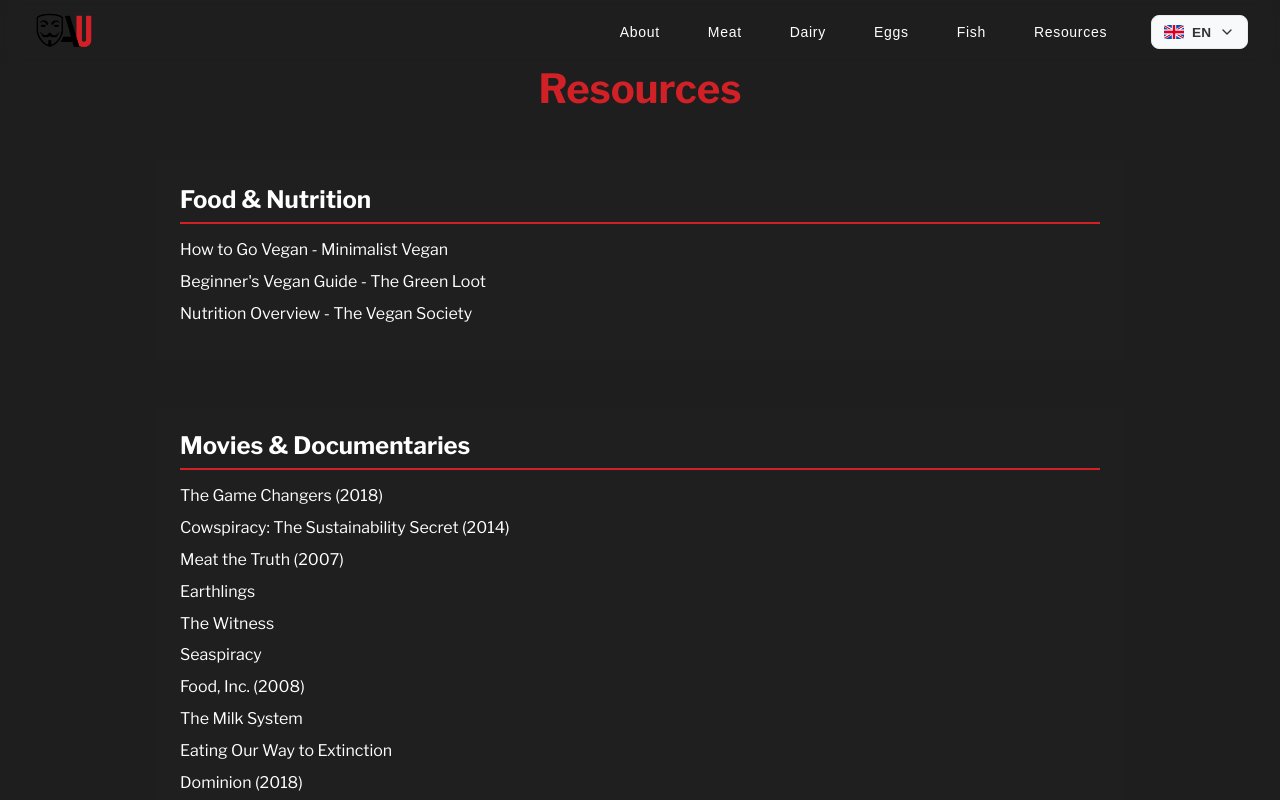
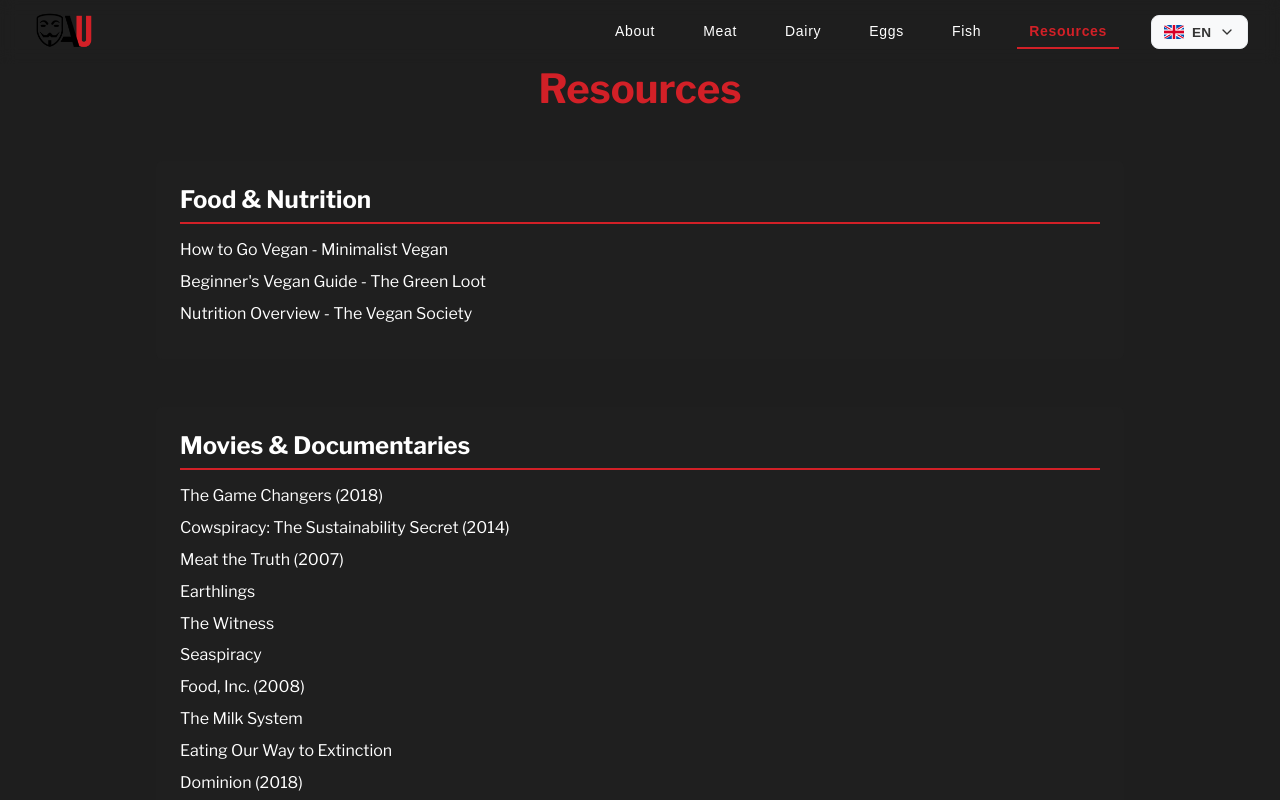
Before and after one commit to Mashha/AU-new, a React (Vite) app: page /resources in a window 1280 px wide. Shown: the top 800 px of the page. Built offline with nearby package versions, Linux system fonts and the light colour scheme.

Commit message:
fixed paths and added active state on nav

```diff
--- a/src/components/header/Navigation.jsx
+++ b/src/components/header/Navigation.jsx
@@ -1,16 +1,16 @@
 import React, { useState } from "react";
 import { Menu, X } from "lucide-react";
-import { useNavigate } from "react-router-dom";
+import { useNavigate, useLocation } from "react-router-dom";
 import { useTranslation } from "react-i18next";
 import "./nav.css";
 import logo from "/assets/logo.png";
-import LanguageSwitcher from "../LanguageDropdown";
 import LanguageDropdown from "../LanguageDropdown";
 
 const Navigation = () => {
   const [isMenuOpen, setIsMenuOpen] = useState(false);
   const navigate = useNavigate();
   const { t } = useTranslation();
+  const location = useLocation();
 
   // Get navigation items from translation
   const navItems = t("navigation.items", { returnObjects: true });
@@ -56,7 +56,11 @@
                 <button
                   key={item.key}
                   onClick={() => handleNavClick(item)}
-                  className='navLink'
+                  className={`navLink ${
+                    item.type === "route" && location.pathname === item.href
+                      ? "active"
+                      : ""
+                  }`}
                   type='button'
                 >
                   {item.label}
@@ -85,7 +89,11 @@
                 <button
                   key={item.key}
                   onClick={() => handleNavClick(item)}
-                  className='mobileNavLink'
+                  className={`mobileNavLink ${
+                    item.type === "route" && location.pathname === item.href
+                      ? "active"
+                      : ""
+                  }`}
                   type='button'
                 >
                   {item.label}
--- a/src/components/header/nav.css
+++ b/src/components/header/nav.css
@@ -124,3 +124,10 @@
     padding: 0 32px;
   }
 }
+
+.navLink.active,
+.mobileNavLink.active {
+  color: var(--brand-red);
+  font-weight: bold;
+  border-bottom: 2px solid var(--brand-red);
+}
--- a/src/pages/aboutUs/sections/Mask/Mask.jsx
+++ b/src/pages/aboutUs/sections/Mask/Mask.jsx
@@ -1,6 +1,4 @@
-import React from "react";
 import "./mask.css";
-import mask from "/assets/mask.png";
 
 const MaskSection = () => {
   return (
--- a/src/pages/aboutUs/sections/Mask/mask.css
+++ b/src/pages/aboutUs/sections/Mask/mask.css
@@ -1,6 +1,6 @@
 .masked-hero {
   background-color: var(--brand-black);
-  background-image: url("../../../../../public/assets/mask.png");
+  background-image: url("/assets/mask.png");
   background-position: left center;
   background-repeat: no-repeat;
   background-size: 500px;
--- a/src/sections/support/support.css
+++ b/src/sections/support/support.css
@@ -74,11 +74,11 @@
 }
 
 .veg-panel {
-  background-image: url("../../../public//assets/vegan_challenge.png");
+  background-image: url("/assets/vegan_challenge.png");
 }
 
 .help-panel {
-  background-image: url("../../../public//assets/vegan_life.png");
+  background-image: url("/assets/vegan_life.png");
 }
 
 .panel-overlay {
```
